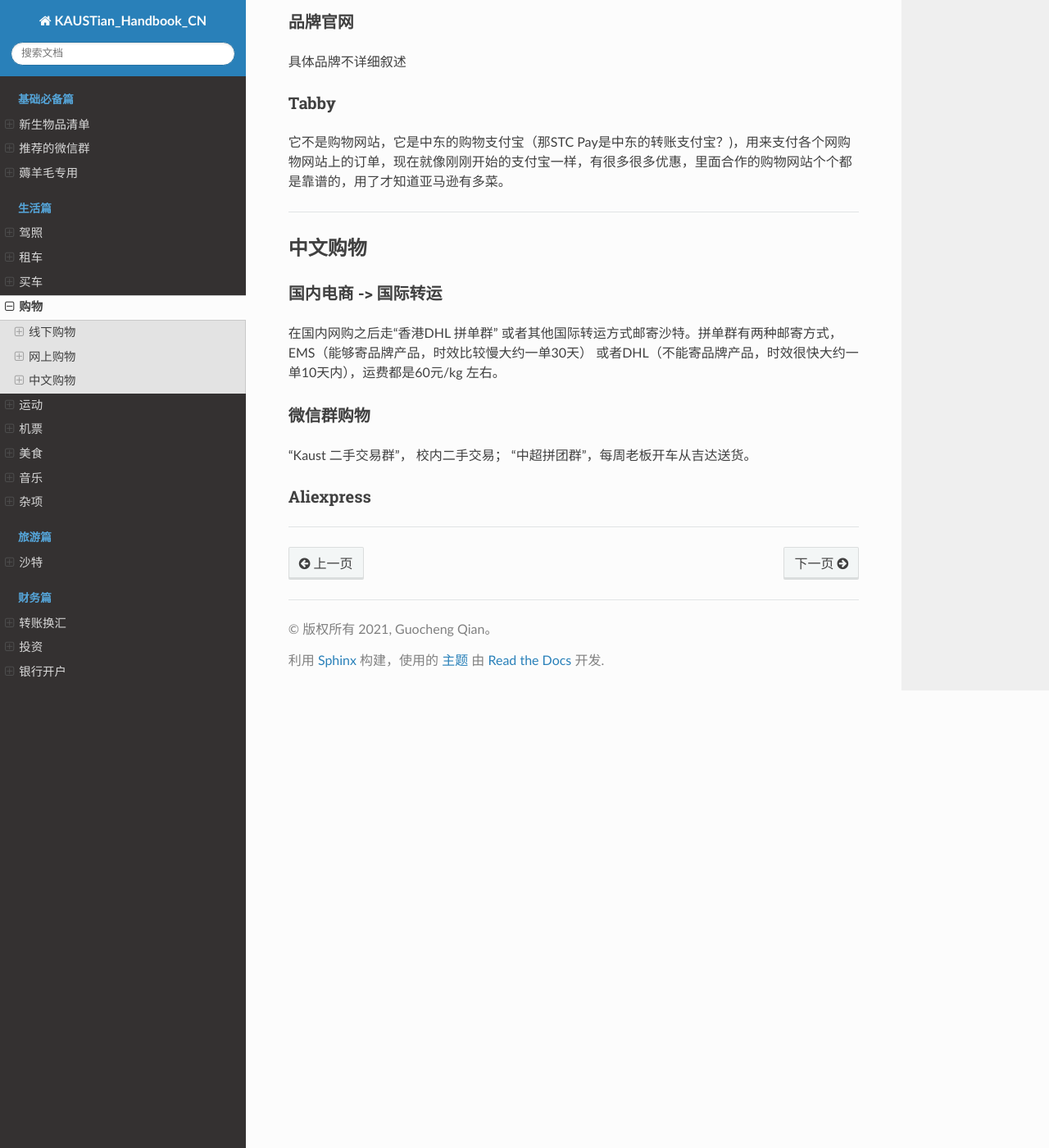
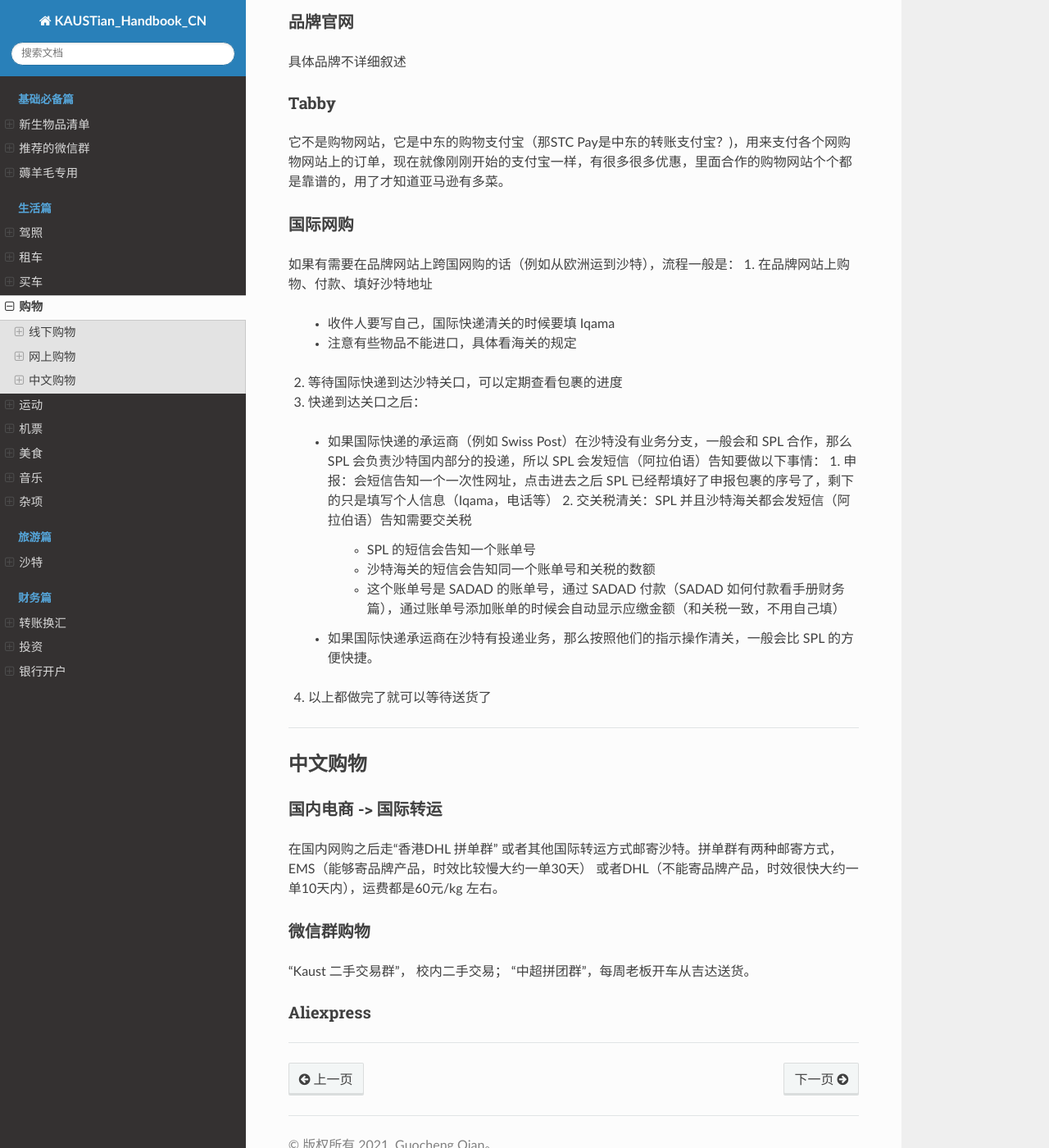
Before and after one commit to guochengqian/KAUSTian_Handbook_CN, a Sphinx documentation site: the page built from docs/content/life/shopping.rst, in a window 1280 px wide and 1400 px high, scrolled down 1063 px. Shown: the whole window at 82% size. Built offline with Sphinx 7.4.7 and the Read the Docs theme 2.0.0, drawn with Linux system fonts in a browser that asks for light colours.

Commit message:
添加国际网购清关流程

```diff
--- a/docs/content/life/shopping.rst
+++ b/docs/content/life/shopping.rst
@@ -50,6 +50,23 @@ Tabby
 ^^^^^^^^^^^^
 它不是购物网站，它是中东的购物支付宝（那STC Pay是中东的转账支付宝？)，用来支付各个网购物网站上的订单，现在就像刚刚开始的支付宝一样，有很多很多优惠，里面合作的购物网站个个都是靠谱的，用了才知道亚马逊有多菜。
 
+国际网购
+^^^^^^^^^^^^
+如果有需要在品牌网站上跨国网购的话（例如从欧洲运到沙特），流程一般是：
+1. 在品牌网站上购物、付款、填好沙特地址
+  * 收件人要写自己，国际快递清关的时候要填 Iqama
+  * 注意有些物品不能进口，具体看海关的规定
+2. 等待国际快递到达沙特关口，可以定期查看包裹的进度
+3. 快递到达关口之后：
+  * 如果国际快递的承运商（例如 Swiss Post）在沙特没有业务分支，一般会和 SPL 合作，那么 SPL 会负责沙特国内部分的投递，所以 SPL 会发短信（阿拉伯语）告知要做以下事情：
+    1. 申报：会短信告知一个一次性网址，点击进去之后 SPL 已经帮填好了申报包裹的序号了，剩下的只是填写个人信息（Iqama，电话等）
+    2. 交关税清关：SPL 并且沙特海关都会发短信（阿拉伯语）告知需要交关税
+      * SPL 的短信会告知一个账单号
+      * 沙特海关的短信会告知同一个账单号和关税的数额
+      * 这个账单号是 SADAD 的账单号，通过 SADAD 付款（SADAD 如何付款看手册财务篇），通过账单号添加账单的时候会自动显示应缴金额（和关税一致，不用自己填）
+  * 如果国际快递承运商在沙特有投递业务，那么按照他们的指示操作清关，一般会比 SPL 的方便快捷。
+4. 以上都做完了就可以等待送货了
+
 ---------------------------------------------------------------------------
 
 中文购物
```
